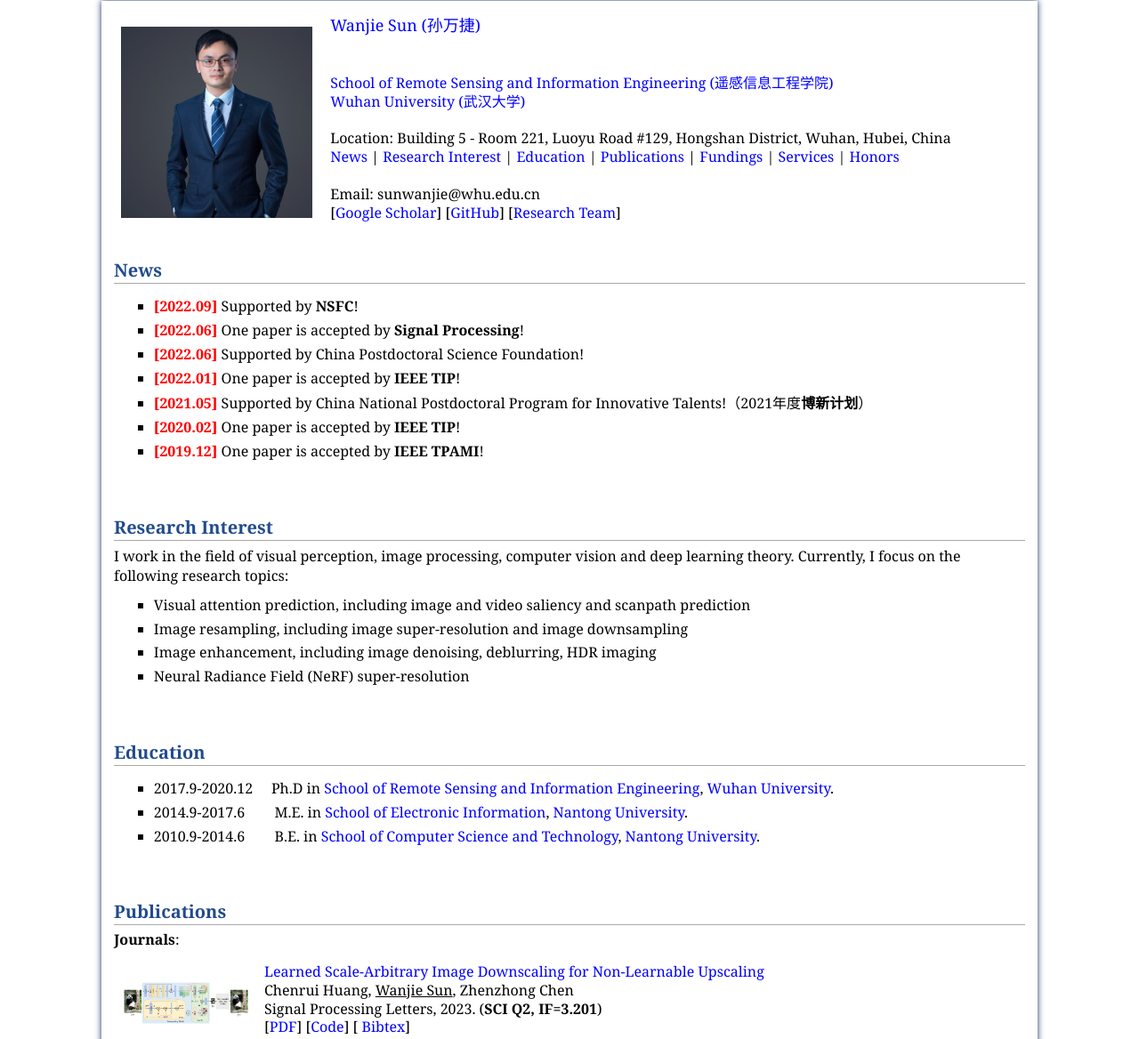
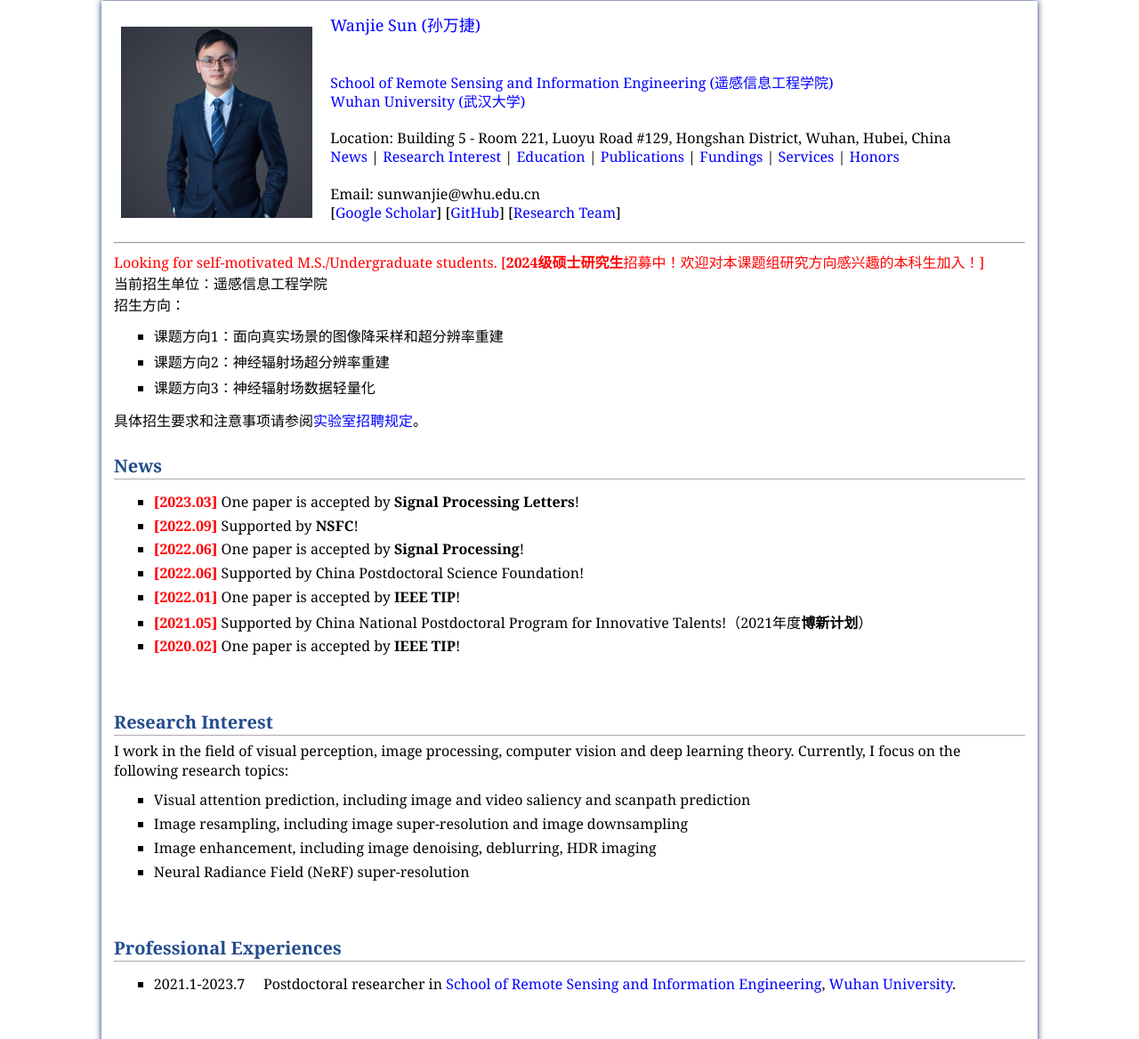
Before and after one commit to sunwj/sunwj.github.io, a plain HTML site: page index.html in a window 1280 px wide. Shown: the part 55-1223 px from the top of the page at 89% size. Drawn offline with Linux system fonts and the light colour scheme.

Commit message:
add recruitment

```diff
--- a/index.html
+++ b/index.html
@@ -56,18 +56,27 @@ Email: sunwanjie@whu.edu.cn <br />
 [<a href="http://iip.whu.edu.cn/" target="_blank">Research Team</a>]
 </td></tr></table>
 
-
+<hr />
+<font color="#FF0000">Looking for self-motivated M.S./Undergraduate students. [<b>2024级硕士研究生</b>招募中！欢迎对本课题组研究方向感兴趣的本科生加入！]</font><br />
+当前招生单位：遥感信息工程学院<br />
+招生方向：
+<ul>
+    <li>课题方向1：面向真实场景的图像降采样和超分辨率重建</li>
+    <li>课题方向2：神经辐射场超分辨率重建</li>
+    <li>课题方向3：神经辐射场数据轻量化</li>
+</ul>
+具体招生要求和注意事项请参阅<a href="http://iip.whu.edu.cn/recruitment.html" target="_blank">实验室招聘规定</a>。
 
 
 <A NAME="News"><h2>News</h2></A>
 <ul>
-  <li> <b> <font color="#FF0000">[2022.09]</font> </b> Supported by <b>NSFC</b>!</li>
+    <li> <b> <font color="#FF0000">[2023.03]</font> </b> One paper is accepted by <b>Signal Processing Letters</b>!</li>
+    <li> <b> <font color="#FF0000">[2022.09]</font> </b> Supported by <b>NSFC</b>!</li>
     <li> <b> <font color="#FF0000">[2022.06]</font> </b> One paper is accepted by <b>Signal Processing</b>!</li>
     <li> <b> <font color="#FF0000">[2022.06]</font> </b> Supported by China Postdoctoral Science Foundation!</li>
     <li> <b> <font color="#FF0000">[2022.01]</font> </b> One paper is accepted by <b>IEEE TIP</b>!</li>
     <li> <b> <font color="#FF0000">[2021.05]</font> </b> Supported by China National Postdoctoral Program for Innovative Talents!（2021年度<b>博新计划</b>）</li>
     <li> <b> <font color="#FF0000">[2020.02]</font> </b> One paper is accepted by <b>IEEE TIP</b>!</li>
-    <li> <b> <font color="#FF0000">[2019.12]</font> </b> One paper is accepted by <b>IEEE TPAMI</b>!</li>
 </ul>
 <br />
 
@@ -84,6 +93,12 @@ I work in the field of visual perception, image processing, computer vision and
 <br />
 
 
+
+<A NAME="Professional Experiences"><h2>Professional Experiences</h2></A>
+<ul>
+<li>2021.1-2023.7 &nbsp;&nbsp;&nbsp; Postdoctoral researcher in <a href="http://rsgis.whu.edu.cn/" target="_blank">School of Remote Sensing and Information Engineering</a>, <a href="https://www.whu.edu.cn/" target="_blank">Wuhan University</a>.</li>
+</ul>
+<br />
 
 
 <A NAME="Education"><h2>Education</h2></A>
@@ -526,6 +541,7 @@ journal = {ICIC Express Letters}
 <ul>
     <li>IEEE International Conference on Multimedia and Expo (<b>ICME</b>)</li>
     <li>IEEE International Conference on Multimedia Information Processing (<b>MIPR</b>)</li>
+    <li>ACM Symposium On Eye Tracking Research & Applications (<b>ETRA</b>)</li>
 </ul>
 </font>
 <br />
```
